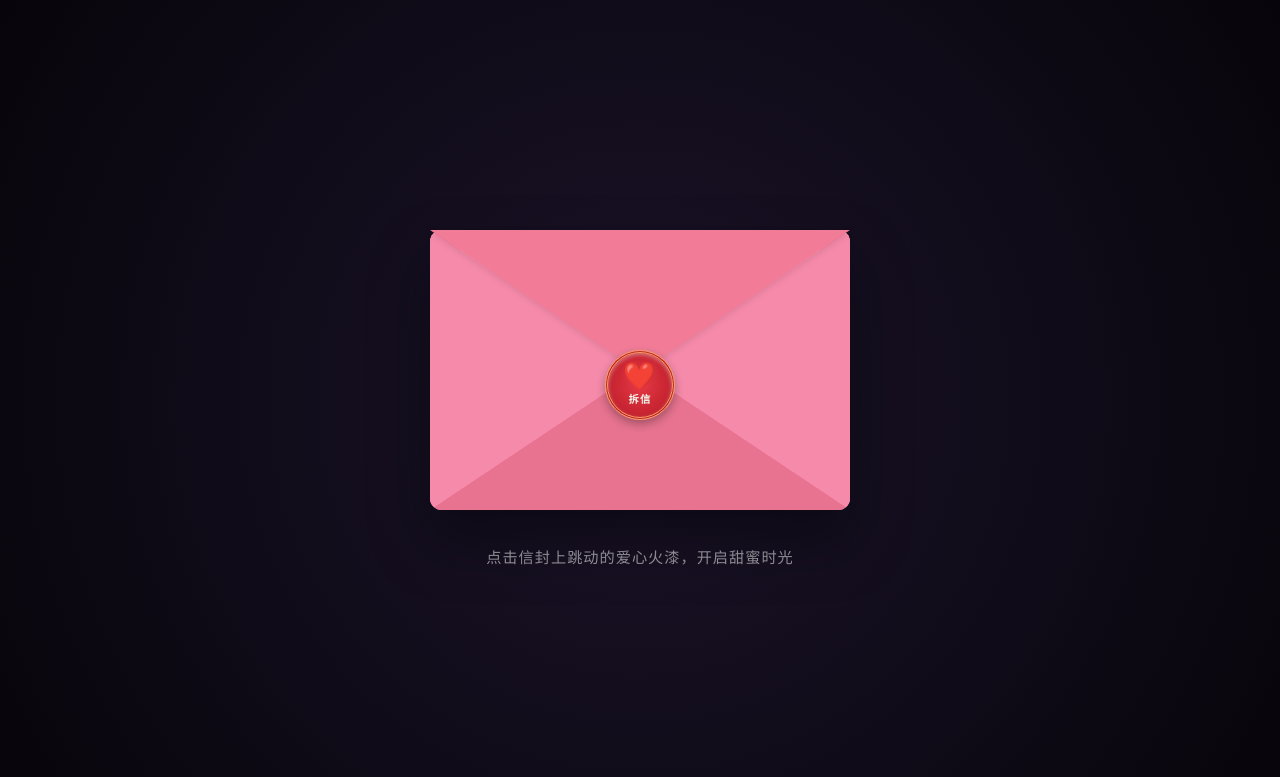
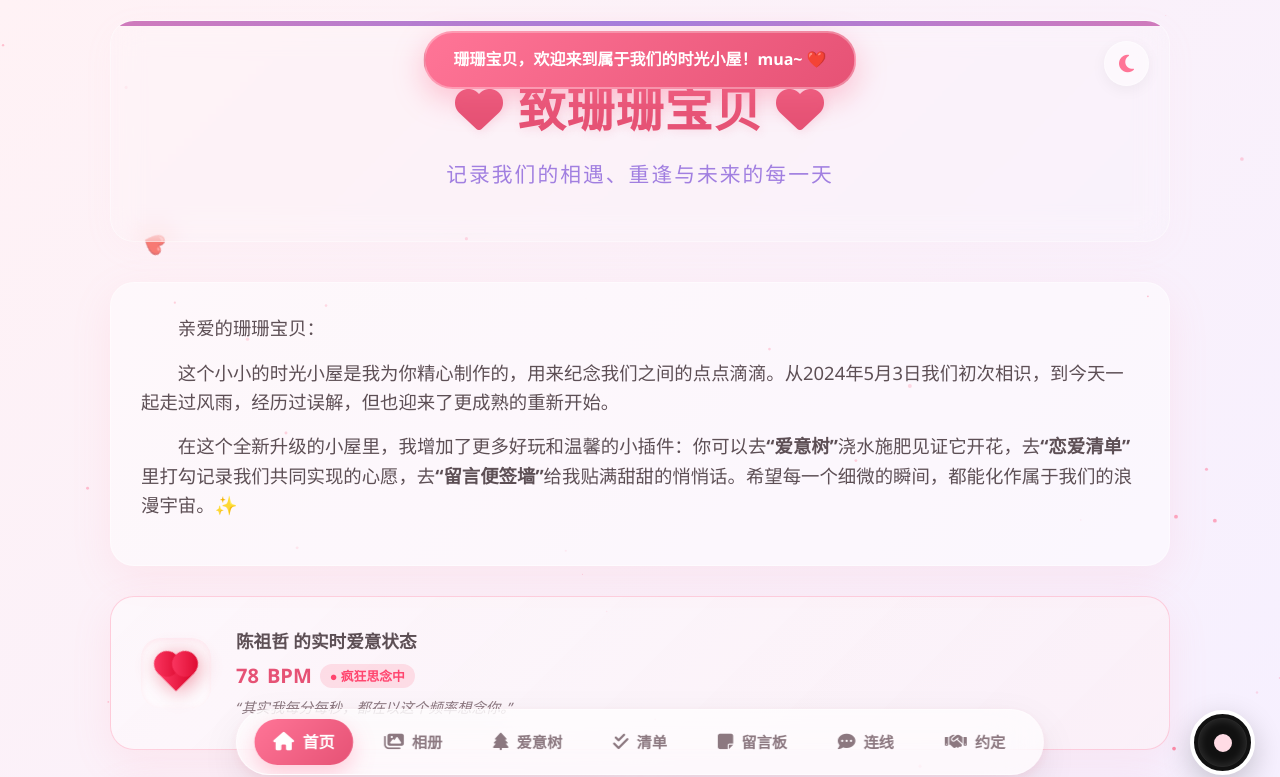
Before and after one commit to zzc792999-afk/love-cabin, a website: page index.html in a window 1280 px wide. Shown: the top 777 px of the page. Drawn offline with Linux system fonts and the light colour scheme; no server answers.

Commit message:
feat: disable opening envelope curtain on homepage

```diff
--- a/index.html
+++ b/index.html
@@ -21,7 +21,7 @@
     <div id="welcome-toast" class="toast-message">珊珊宝贝，欢迎来到属于我们的时光小屋！mua~ ❤️</div>
 
     <!-- 👑 浪漫信封开幕仪式 -->
-    <div id="opening-curtain" class="opening-curtain-overlay">
+    <div id="opening-curtain" class="opening-curtain-overlay" style="display: none;">
         <div class="opening-envelope-box">
             <div class="envelope-flap-shadow"></div>
             <div class="envelope-back"></div>
```
